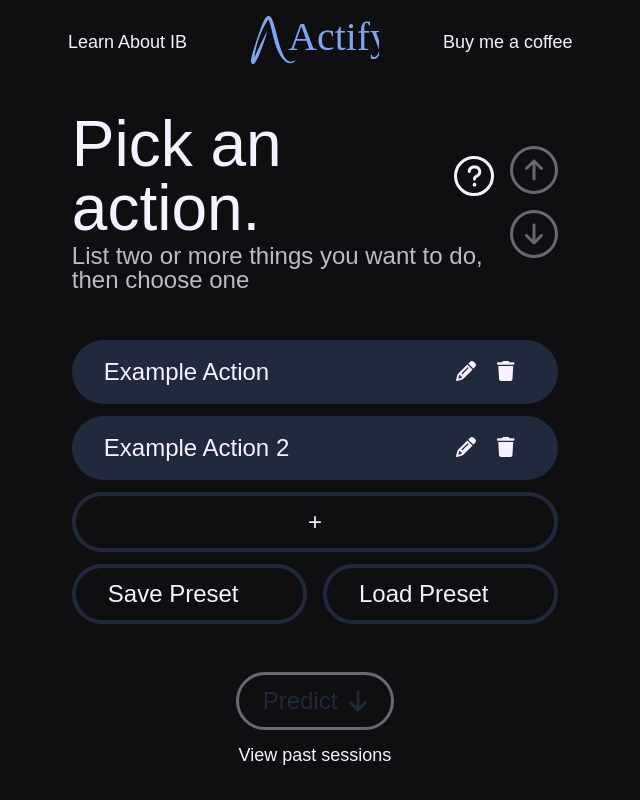
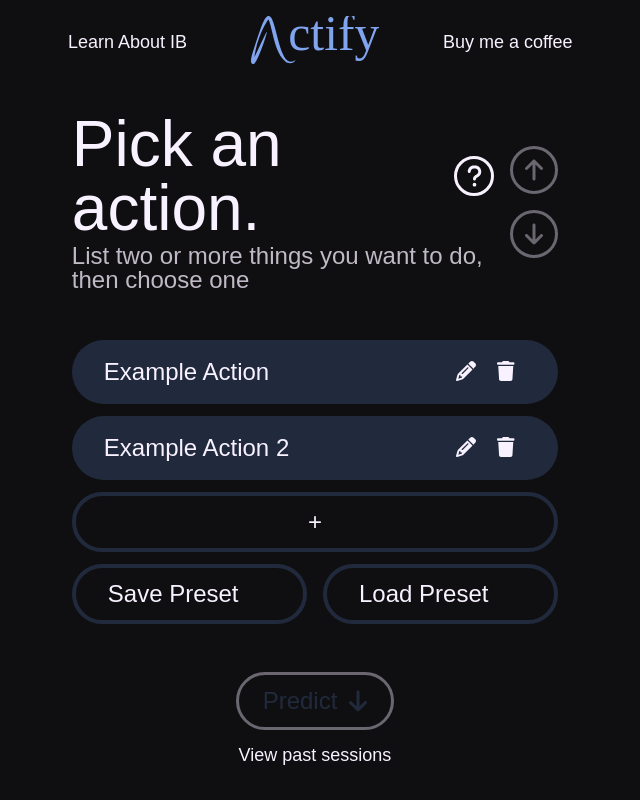
Before and after one commit to dzbarcea/a-simple-follow-through-app, a React (Create React App) app: page /pick-action in a window 1280 px wide. Shown: the whole page, without its empty margins (325-965 px from the left). Built offline with nearby package versions, Linux system fonts and the light colour scheme; a web font is replaced by a local one.

Commit message:
added favicon and alternate logo

```diff
--- a/public/index.html
+++ b/public/index.html
@@ -12,7 +12,9 @@
       name="description"
       content="An application to increase likelihood of building habits"
     />
+
     <link rel="manifest" href="%PUBLIC_URL%/manifest.json" />
+    <link rel="icon" type="image/x-icon" href="/actify-logo-only.svg">
     <title>Follow-through App</title>
   </head>
   <body>
--- a/src/components/Navbar/Navbar.tsx
+++ b/src/components/Navbar/Navbar.tsx
@@ -11,7 +11,7 @@ const Navbar = () => {
                 Learn About IB
             </a>
             <a href='/'>
-                <img className='logo' src={'/actify-logo-horizontal.svg'} alt='Actify Logo'/>
+                <img className='logo' src={'/actify-logo-horizontal-alt.svg'} alt='Actify Logo'/>
             </a>
             <a
                 className='nav-link nav-link-right'
```
Also changed, not shown: public/actify-logo-horizontal-alt.svg (added).
